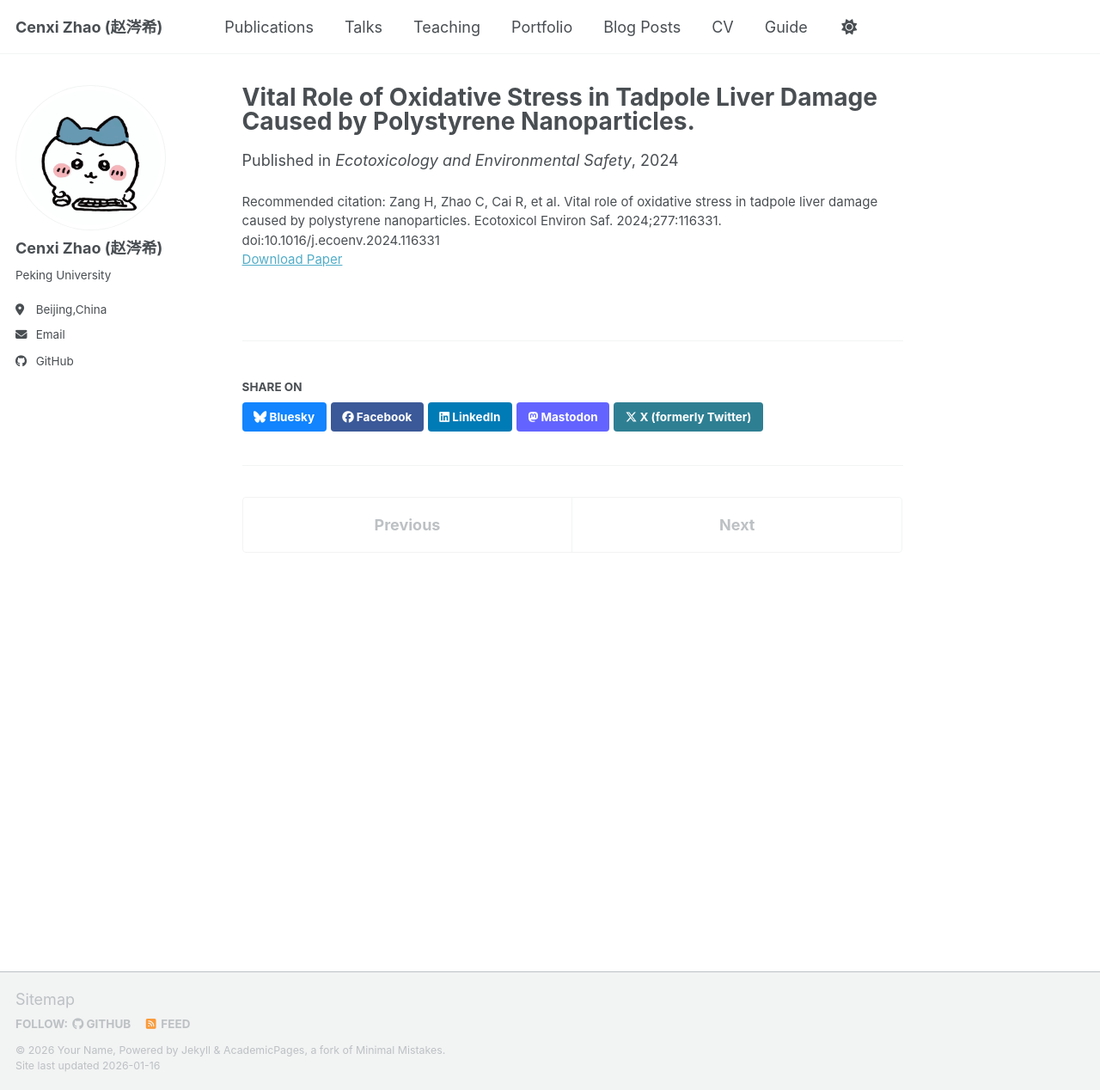
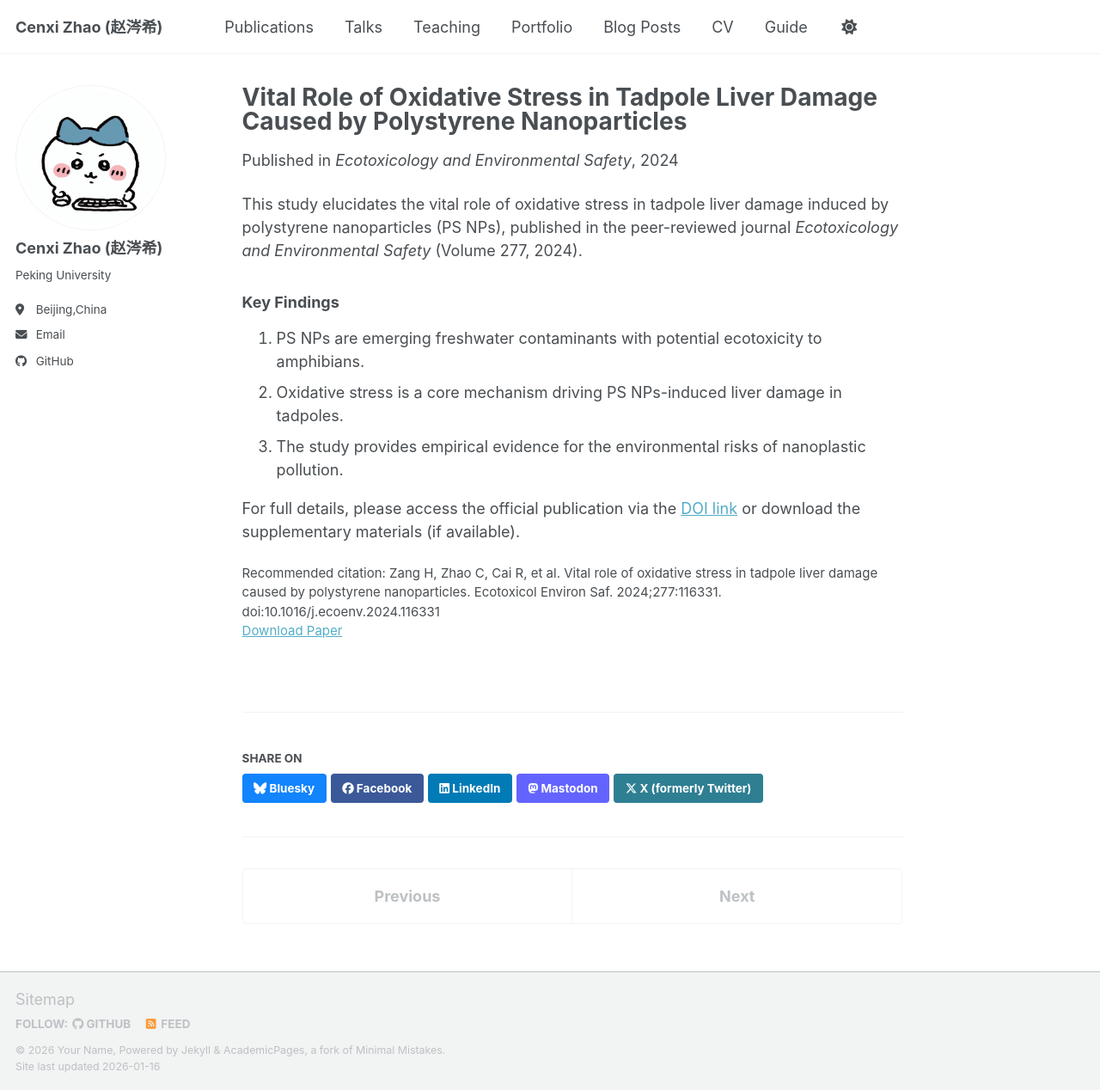
Before and after one commit to zcx277/zcx277.github.io, a Jekyll site: the page built from _publications/2024-06-01-paper-Vital role of oxidative stress in tadpole liver damage caused by polystyrene nanoparticles.md, in a window 1280 px wide and 1268 px high. Shown: the whole window at 86% size. Built offline with Jekyll 4.4.1, drawn with Linux system fonts in a browser that asks for light colours; a script bundle is joined from its source files by our own code; library files that are not in the unit come from our copies.

Commit message:
Update 2024-06-01-paper-Vital role of oxidative stress in tadpole liver damage caused by polystyrene nanoparticles.md

```diff
--- a/_publications/2024-06-01-paper-Vital role of oxidative stress in tadpole liver damage caused by polystyrene nanoparticles.md
+++ b/_publications/2024-06-01-paper-Vital role of oxidative stress in tadpole liver damage caused by polystyrene nanoparticles.md
@@ -1,11 +1,20 @@
 ---
-title: "Vital Role of Oxidative Stress in Tadpole Liver Damage Caused by Polystyrene Nanoparticles."
+title: "Vital Role of Oxidative Stress in Tadpole Liver Damage Caused by Polystyrene Nanoparticles"
 collection: publications
 category: manuscripts
-permalink: /publication/2024-06-01-paper-Vital role of oxidative stress in tadpole liver damage caused by polystyrene nanoparticles
+permalink: /publication/2024-06-01-polystyrene-nanoparticles-tadpole-liver-damage
 excerpt: 'Polystyrene nanoparticles are emerging as contaminants in freshwater environments, posing potential risks to amphibians exposed to extended periods of water contamination. Using tadpoles as a model, this study aimed to evaluate the toxicity of PS NPs. The primary objective of this research was to elucidate the adverse effects of prolonged PS NPs exposure on amphibians.'
 date: 2024-06-01
 venue: 'Ecotoxicology and Environmental Safety'
-paperurl: 'https://academicpages.github.io/files/paper.pdf'
+paperurl: 'https://doi.org/10.1016/j.ecoenv.2024.116331'
 citation: 'Zang H, Zhao C, Cai R, et al. Vital role of oxidative stress in tadpole liver damage caused by polystyrene nanoparticles. Ecotoxicol Environ Saf. 2024;277:116331. doi:10.1016/j.ecoenv.2024.116331'
 ---
+
+This study elucidates the vital role of oxidative stress in tadpole liver damage induced by polystyrene nanoparticles (PS NPs), published in the peer-reviewed journal *Ecotoxicology and Environmental Safety* (Volume 277, 2024).
+
+### Key Findings
+1. PS NPs are emerging freshwater contaminants with potential ecotoxicity to amphibians.
+2. Oxidative stress is a core mechanism driving PS NPs-induced liver damage in tadpoles.
+3. The study provides empirical evidence for the environmental risks of nanoplastic pollution.
+
+For full details, please access the official publication via the [DOI link](https://doi.org/10.1016/j.ecoenv.2024.116331) or download the supplementary materials (if available).
```
